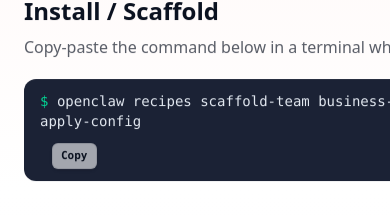
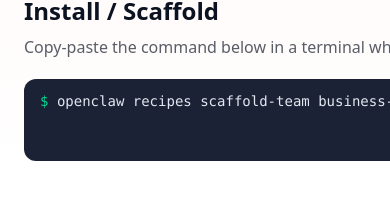
Before and after one commit to JIGGAI/ClawMarket, a Next.js app: page /marketplace/recipes/business-team in a window 390 px wide. Shown: the part 588-803 px from the top of the page. Built offline with nearby package versions, Linux system fonts and the light colour scheme; no server answers; the database is empty.

Commit message:
ui(recipe): make command/code sections truly mobile responsive

```diff
--- a/src/app/marketplace/recipes/[slug]/page.tsx
+++ b/src/app/marketplace/recipes/[slug]/page.tsx
@@ -31,7 +31,7 @@ const markdownComponents: Components = {
   ),
   pre: ({ children, ...props }) => (
     <pre
-      className="codeblock mt-4 max-w-full overflow-x-auto overflow-y-auto rounded-xl bg-slate-900/95 px-4 py-3 text-sm text-slate-200"
+      className="codeblock mt-4 max-w-full overflow-x-auto overflow-y-auto whitespace-pre-wrap break-words sm:whitespace-pre rounded-xl bg-slate-900/95 px-4 py-3 text-sm text-slate-200 [-webkit-overflow-scrolling:touch]"
       {...props}
     >
       <div className="mb-2 flex items-center gap-2">
@@ -320,12 +320,14 @@ export default async function MarketplaceRecipeDetailPage({
                 Copy-paste the command below in a terminal where OpenClaw is installed.
               </p>
 
-              <div className="mt-5 max-w-full overflow-x-auto rounded-xl bg-slate-900/95 px-4 py-3 font-mono text-sm text-slate-200">
-                <div className="flex flex-wrap items-center justify-between gap-3">
-                  <div className="min-w-0 overflow-x-auto">
+              <div className="mt-5 max-w-full rounded-xl bg-slate-900/95 px-4 py-3 font-mono text-sm text-slate-200">
+                <div className="flex flex-col gap-3 sm:flex-row sm:items-center sm:justify-between">
+                  <div className="w-full overflow-x-auto whitespace-nowrap [-webkit-overflow-scrolling:touch]">
                     <span className="text-emerald-400">$</span> {cmd}
                   </div>
-                  <CopyLineButton text={cmd} />
+                  <div className="self-end sm:self-auto">
+                    <CopyLineButton text={cmd} />
+                  </div>
                 </div>
               </div>
 
```
